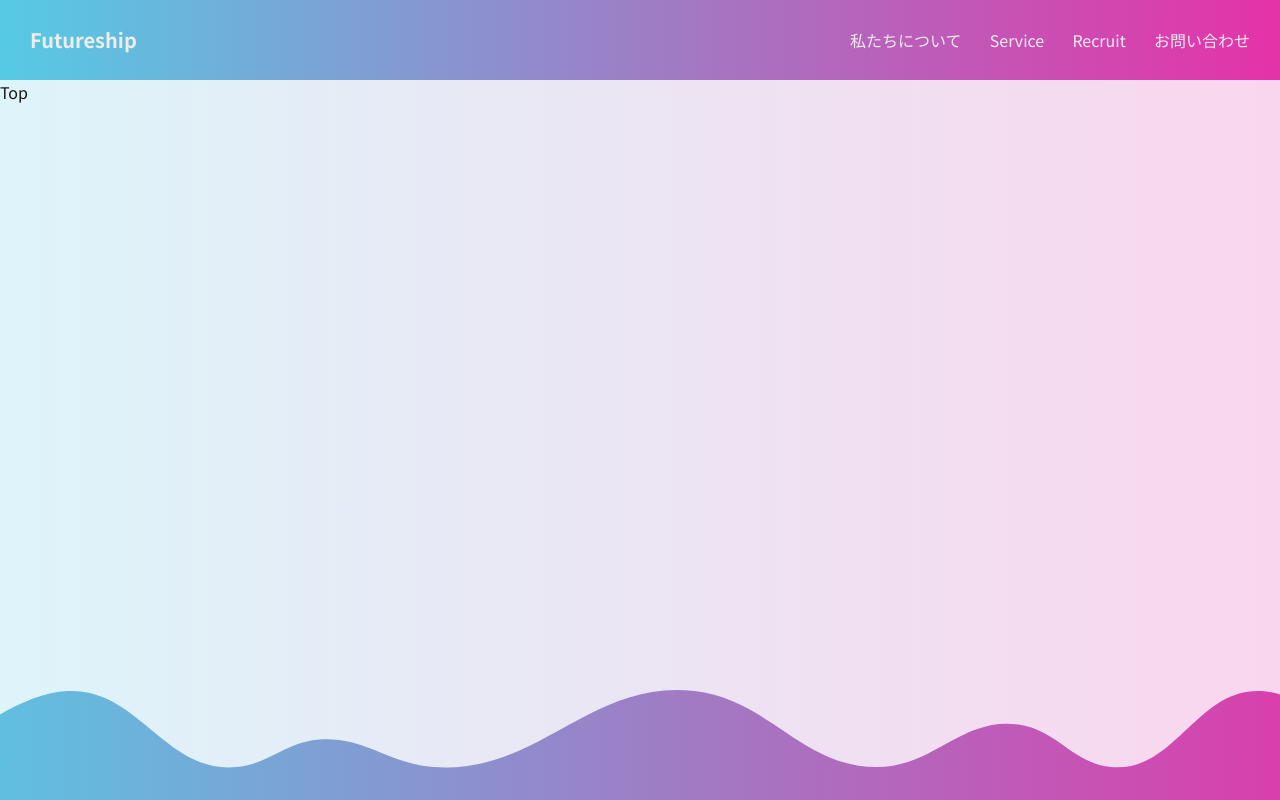
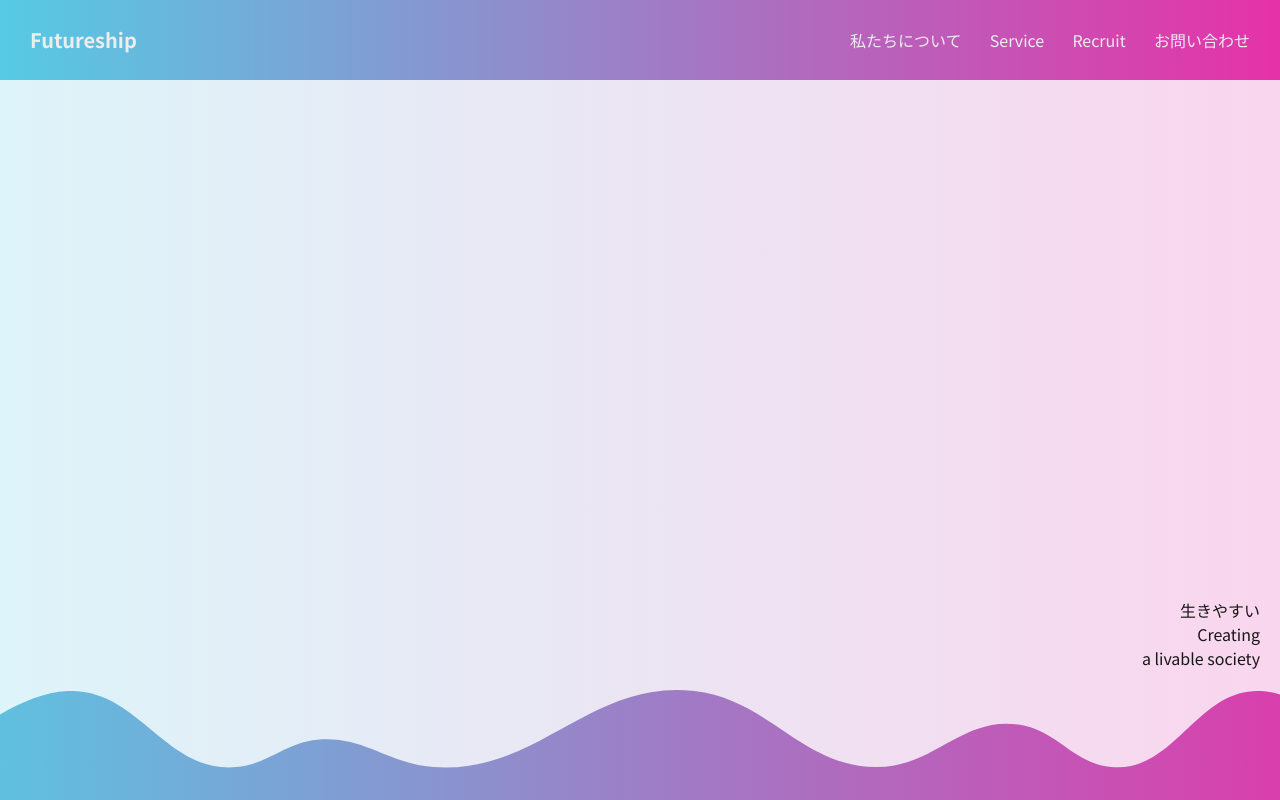
Before and after one commit to futureship/Futureship_HP, a Next.js app: page / in a window 1280 px wide. Built offline with nearby package versions, Linux system fonts and the light colour scheme.

Commit message:
titleの設定

```diff
--- a/public/locales/ja/common.json
+++ b/public/locales/ja/common.json
@@ -6,6 +6,11 @@
       "service": "Service",
       "recruit": "Recruit",
       "contact": "お問い合わせ"
+    },
+    "title": {
+      "subTitle": "生きやすい",
+      "title1": "Creating",
+      "title2": "a livable society"
     }
   }
 }
--- /dev/null
+++ b/src/app/pages/top/components/title/title.module.scss
@@ -0,0 +1,7 @@
+.titleArea {
+  display: flex;
+  height: 100%;
+  flex-direction: column;
+  align-items: flex-end;
+  justify-content: flex-end;
+}
--- /dev/null
+++ b/src/app/pages/top/components/title/title.tsx
@@ -0,0 +1,17 @@
+'use client';
+
+import styles from './title.module.scss';
+import '@i18n';
+import { useTranslation } from 'react-i18next';
+
+export const Title: React.FC = () => {
+  const { t } = useTranslation('common');
+
+  return (
+    <div className={styles.titleArea}>
+      <div>{t('top.title.subTitle')}</div>
+      <div>{t('top.title.title1')}</div>
+      <div>{t('top.title.title2')}</div>
+    </div>
+  );
+};
--- a/src/app/pages/top/top.module.scss
+++ b/src/app/pages/top/top.module.scss
@@ -7,7 +7,13 @@
 }
 
 .main {
-  flex: 1; /* メインコンテンツが残りのスペースを占める */
+  flex-grow: 1; /* メインコンテンツが残りのスペースを占める */
+  padding: 20px;
+  display: flex;
+  height: 100%;
+  flex-direction: column;
+  align-items: flex-end;
+  justify-content: flex-end;
 }
 
 // footer {
--- a/src/app/pages/top/top.tsx
+++ b/src/app/pages/top/top.tsx
@@ -4,12 +4,21 @@ import { Header } from '@/app/pages/top/components/header/header';
 import styles from './top.module.scss';
 import '@i18n';
 import { Footer } from '@/app/pages/top/components/footer/footer';
+import { Title } from '@/app/pages/top/components/title/title';
+import { useTranslation } from 'react-i18next';
 
 export const Top: React.FC = () => {
+  const { t } = useTranslation('common');
+
   return (
     <div className={styles.container}>
       <Header></Header>
-      <div className={styles.main}>Top</div>
+      <div className={styles.main}>
+        {/* <Title></Title> */}
+        <div>{t('top.title.subTitle')}</div>
+        <div>{t('top.title.title1')}</div>
+        <div>{t('top.title.title2')}</div>
+      </div>
       <Footer></Footer>
     </div>
   );
```
